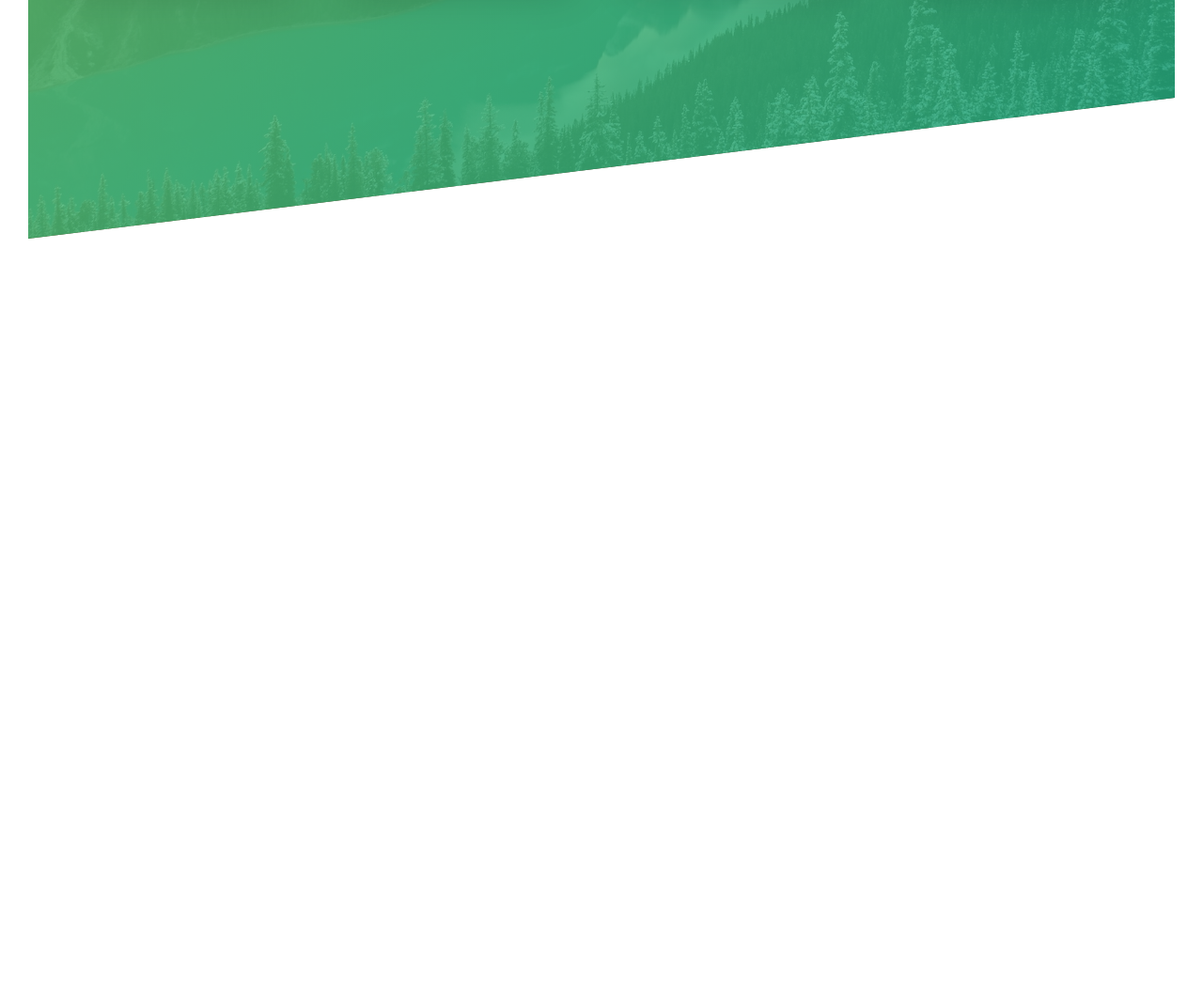
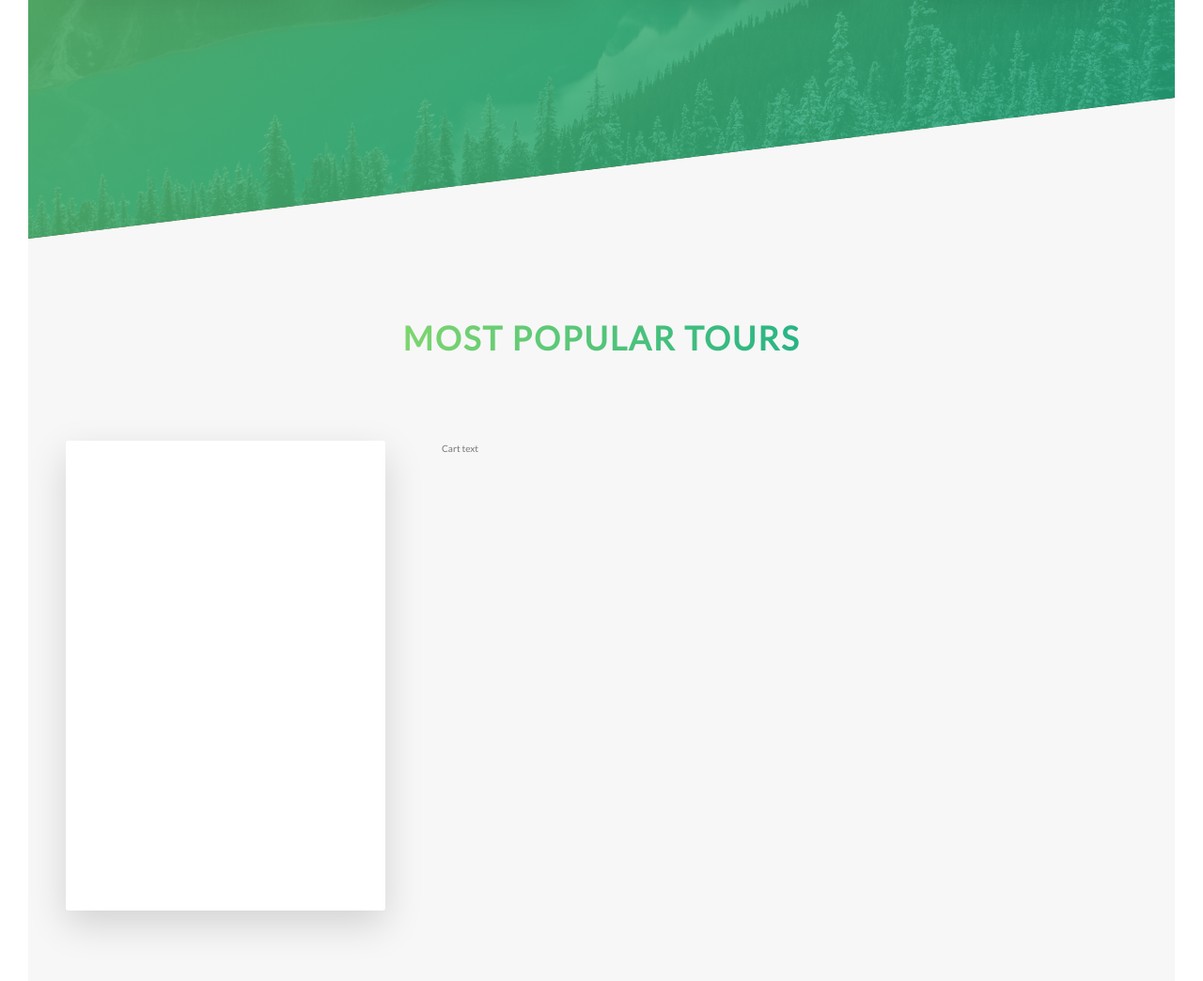
Before and after one commit to iuriifaevskii/css-advanced, a website: page index.html in a window 1280 px wide. Shown: the part 2191-3235 px from the top of the page at 94% size. Before the commit the page ends 2446 px from the top, so only its background shows below. Drawn offline with Linux system fonts and the light colour scheme.

Commit message:
add rotate effect to cart

```diff
--- a/index.html
+++ b/index.html
@@ -96,6 +96,36 @@
                 </div>
             </div>
         </section>
+
+        <section class="section-tours">
+            <div class="u-center-text u-margin-bottom-big">
+                <h2 class="heading-secondary">
+                    Most popular tours
+                </h2>
+            </div>
+            <div class="row">
+                <div class="col-1-of-3">
+                    <div class="cart">
+                        <div class="cart__side cart__side--front">
+                            FRONT
+                        </div>
+                        <div class="cart__side cart__side--back cart__side--back-1">
+                            BACK
+                        </div>
+                    </div>
+                </div>
+                <div class="col-1-of-3">
+                    <div class="cart">
+                        Cart text
+                    </div>
+                </div>
+                <div class="col-1-of-3">
+                    <div class="cart">
+
+                    </div>
+                </div>
+            </div>
+        </section>
     </main>
     <!-- <section class="grid-test">
         <div class="row">
--- a/sass/abstracts/_variables.scss
+++ b/sass/abstracts/_variables.scss
@@ -2,6 +2,12 @@
 $color-primary: #55c57a;
 $color-primary-light: #7ed56f;
 $color-primary-dark: #28b485;
+
+$color-secondary-light: #ffb900;
+$color-secondary-dark: #ff7730;
+
+$color-tertiary-light: #2998ff;
+$color-tertiary-dark: #5643fa;
 
 $color-grey-light-1: #f7f7f7;
 
--- /dev/null
+++ b/sass/components/_cart.scss
@@ -0,0 +1,41 @@
+.cart {
+    perspective: 150rem;
+    -moz-perspective: 150rem;
+    position: relative;
+    height: 50rem;
+
+    &__side {
+        color: #fff;
+        font-size: 2rem;
+
+        height: 50rem;
+        transition: all .8s ease;
+        position: absolute;
+        top: 0;
+        left: 0;
+        width: 100%;
+        backface-visibility: hidden;
+        border-radius: 3px;
+        box-shadow: 0 1.5rem 4rem rgba($color-black, .15);
+
+        &--front {
+            background-color: $color-white;
+        }
+
+        &--back {
+            transform: rotateY(180deg);
+
+            &-1 {
+                background-image: linear-gradient(to right bottom, $color-secondary-light, $color-secondary-dark);
+            }
+        }
+    }
+
+    &:hover &__side--front{
+        transform: rotateY(-180deg);
+    }
+
+    &:hover &__side--back{
+        transform: rotateY(0);
+    }
+}
--- a/sass/main.scss
+++ b/sass/main.scss
@@ -10,6 +10,7 @@
 @import "components/button";
 @import "components/composition";
 @import "components/feature-box";
+@import "components/cart";
 
 @import "layout/header";
 @import "layout/grid";
--- a/sass/pages/_home.scss
+++ b/sass/pages/_home.scss
@@ -19,3 +19,9 @@
         transform: skewY(7deg);
     }
 }
+
+.section-tours {
+    background-color: $color-grey-light-1;
+    padding: 25rem 0 50rem 0;
+    margin-top: -10rem;
+}
```
Also changed, not shown: css/style.css.
